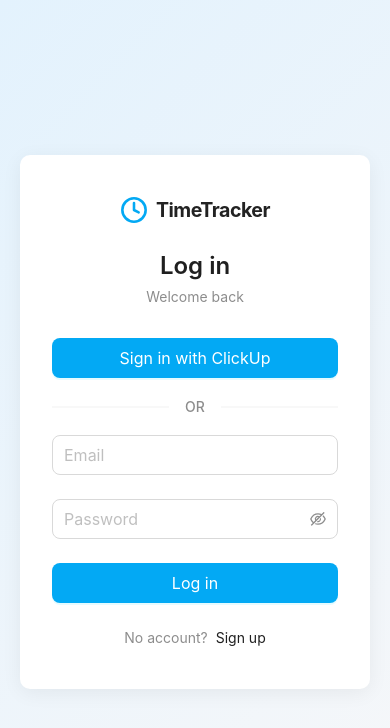
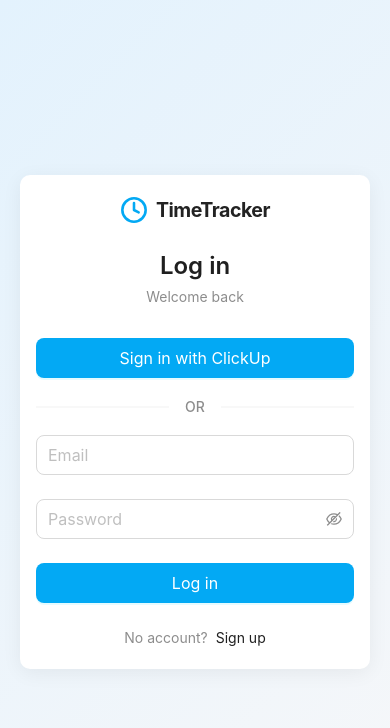
Before and after one commit to shahinur009/time-tracking, a Next.js app in the folder apps/web/: page /login in a window 390 px wide. Shown: the top 728 px of the page. Built offline with nearby package versions, Linux system fonts and the light colour scheme; no server answers.

Commit message:
feat(responsive): drop all media queries; intrinsic flex/grid + clamp() typography

```diff
--- a/apps/web/Components/Layout/AppLayout.js
+++ b/apps/web/Components/Layout/AppLayout.js
@@ -286,7 +286,9 @@
                     })}
                 </div>
                 </Sider>
-                <Content style={{ padding: 24 }}>{children}</Content>
+                <Content style={{ padding: 'clamp(12px, 2vw, 24px)' }}>
+                    {children}
+                </Content>
             </Layout>
         </Layout>
     );
--- a/apps/web/styles/globals.css
+++ b/apps/web/styles/globals.css
@@ -25,6 +25,13 @@
     text-decoration: none;
 }
 
+/* ===== Fluid typography utilities (no media queries) ===== */
+.tt-fluid-h1 { font-size: clamp(20px, 3.2vw, 28px); }
+.tt-fluid-h2 { font-size: clamp(18px, 2.6vw, 24px); }
+.tt-fluid-h3 { font-size: clamp(16px, 2.2vw, 20px); }
+.tt-fluid-body { font-size: clamp(13px, 1.6vw, 15px); }
+.tt-fluid-small { font-size: clamp(11px, 1.4vw, 13px); }
+
 .auth-wrap {
     min-height: 100vh;
     display: flex;
@@ -38,7 +45,7 @@
     width: 100%;
     max-width: 420px;
     background: #fff;
-    padding: 40px 32px;
+    padding: clamp(20px, 4vw, 40px) clamp(16px, 3vw, 32px);
     border-radius: 10px;
     box-shadow: 0 4px 20px rgba(0, 0, 0, 0.06);
 }
@@ -59,19 +66,18 @@
 }
 
 .page-head h1 {
-    font-size: 22px;
+    font-size: clamp(18px, 2.6vw, 22px);
     font-weight: 600;
     margin: 0;
 }
 
-/* ===== Responsive utilities for tables / grid layouts ===== */
+/* ===== Responsive utilities ===== */
 
 .responsive-scroll {
     overflow-x: auto;
     -webkit-overflow-scrolling: touch;
 }
 
-/* AntD Table responsive: allow horizontal scroll on small screens */
 .ant-table-wrapper .ant-table {
     overflow-x: auto;
 }
@@ -81,7 +87,7 @@
 }
 
 /* Dashboard / Reports main row: chart area (70%) + side panel (30%).
-   Wraps to single column when neither fits its min-basis. No media queries. */
+   Wraps to single column when neither fits its min-basis. */
 .tt-main-row {
     display: flex;
     flex-wrap: wrap;
@@ -97,14 +103,12 @@
     min-width: 0;
 }
 
-/* 3-column stat strip: shrinks to fewer columns automatically. */
 .tt-stat-strip {
     display: grid;
     grid-template-columns: repeat(auto-fit, minmax(min(100%, 160px), 1fr));
     row-gap: 12px;
 }
 
-/* Pie + legend: side-by-side when room, stacks below ~520px. */
 .tt-pie-legend,
 .tt-pie-legend--lg {
     display: grid;
@@ -113,8 +117,6 @@
     align-items: center;
 }
 
-/* Project row: name | duration | bar | percent.
-   Flexible columns compress gracefully on narrow widths. */
 .tt-project-row,
 .tt-project-row--lg {
     display: grid;
@@ -124,7 +126,7 @@
     margin-bottom: 14px;
 }
 
-/* Grouped table wrapper: horizontal scroll on small screens */
+/* Grouped table wrapper: horizontal scroll when content overflows */
 .tt-grouped-table {
     overflow-x: auto;
     -webkit-overflow-scrolling: touch;
@@ -133,9 +135,10 @@
     min-width: 720px;
 }
 
-/* Date range panel: presets + 2 months side-by-side */
+/* Date range panel: presets + 2 months side-by-side, wraps when narrow */
 .tt-daterange-panel {
     display: flex;
+    flex-wrap: wrap;
     font-size: 14px;
     color: #333;
     background: #fff;
@@ -143,52 +146,28 @@
     max-width: 100vw;
 }
 .tt-daterange-panel .tt-daterange-presets {
-    width: 170px;
+    flex: 1 1 170px;
+    min-width: 0;
     border-right: 1px solid #e8e8e8;
     padding: 8px 0;
-    flex-shrink: 0;
 }
 .tt-daterange-panel .tt-daterange-months {
+    flex: 3 1 320px;
+    min-width: 0;
     padding: 16px;
     display: flex;
+    flex-wrap: wrap;
     gap: 24px;
-}
-@media (max-width: 768px) {
-    .tt-daterange-panel {
-        flex-direction: column;
-    }
-    .tt-daterange-panel .tt-daterange-presets {
-        width: 100%;
-        border-right: none;
-        border-bottom: 1px solid #e8e8e8;
-        display: flex;
-        flex-wrap: wrap;
-        gap: 4px;
-        padding: 8px;
-    }
-    .tt-daterange-panel .tt-daterange-months {
-        flex-direction: column;
-        gap: 12px;
-        padding: 12px;
-    }
-    .tt-daterange-panel .tt-daterange-months > * {
-        width: 100% !important;
-    }
 }
 
 /* Calendar page: main + side */
 .tt-calendar-grid {
     display: grid;
-    grid-template-columns: 2fr 1fr;
+    grid-template-columns: repeat(auto-fit, minmax(min(100%, 320px), 1fr));
     gap: 20px;
 }
-@media (max-width: 992px) {
-    .tt-calendar-grid {
-        grid-template-columns: 1fr;
-    }
-}
 
-/* Generic page header row */
+/* Generic page header */
 .tt-page-header {
     display: flex;
     align-items: center;
@@ -204,7 +183,7 @@
     flex-wrap: wrap;
 }
 
-/* Card with fluid padding — shrinks on narrow viewports without media queries */
+/* Card with fluid padding */
 .tt-card {
     background: #fff;
     padding: clamp(12px, 2.5vw, 24px);
@@ -212,47 +191,34 @@
     border: 1px solid #e8e8e8;
 }
 
-/* Timesheet table wrap: scroll horizontally on small screens */
-@media (max-width: 992px) {
-    .tt-timesheet-wrap {
-        overflow-x: auto !important;
-        -webkit-overflow-scrolling: touch;
-    }
-    .tt-timesheet-wrap > table {
-        min-width: 900px;
-    }
+/* Timesheet table: always allow horizontal scroll */
+.tt-timesheet-wrap {
+    overflow-x: auto;
+    -webkit-overflow-scrolling: touch;
+}
+.tt-timesheet-wrap > table {
+    min-width: 900px;
 }
 
-/* Generic raw <table> wrapper for horizontal scrolling */
 .tt-table-scroll {
     overflow-x: auto;
     -webkit-overflow-scrolling: touch;
 }
 
-/* Reduce app content padding on small screens */
-@media (max-width: 576px) {
-    .ant-layout-content {
-        padding: 12px !important;
-    }
+/* Tracker EntryRow: wraps gracefully at narrow widths */
+.tt-entry-row {
+    flex-wrap: wrap;
+    row-gap: 8px;
 }
-
-/* Tracker EntryRow actions group: stays right on desktop, wraps on mobile */
 .tt-entry-row-actions {
     margin-left: auto;
     display: inline-flex;
     align-items: center;
+    flex-wrap: wrap;
     gap: 8px;
 }
 
-@media (max-width: 768px) {
-    .tt-entry-row {
-        flex-wrap: wrap;
-        row-gap: 8px;
-    }
-    .tt-entry-row-actions {
-        margin-left: 0;
-        width: 100%;
-        justify-content: flex-end;
-        flex-wrap: wrap;
-    }
+/* AntD layout content padding fluid */
+.ant-layout-content {
+    padding: clamp(12px, 2vw, 24px) !important;
 }
```
